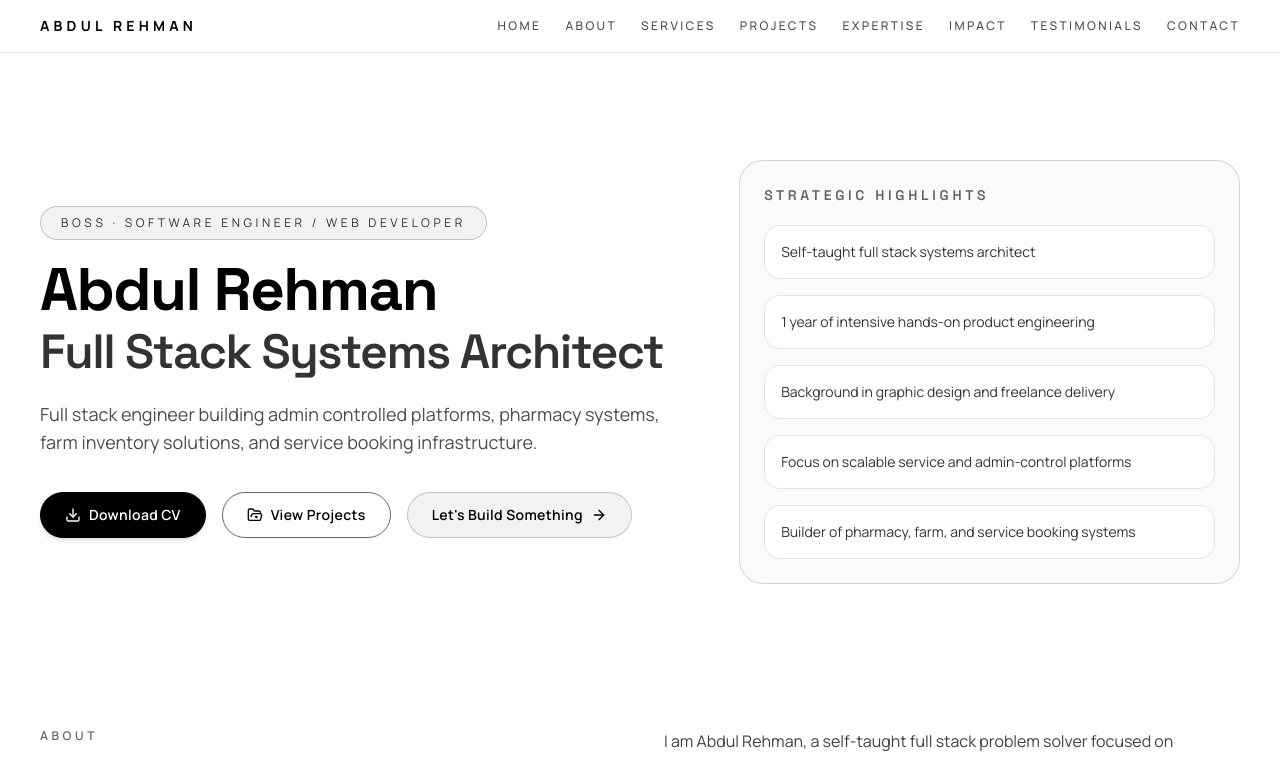
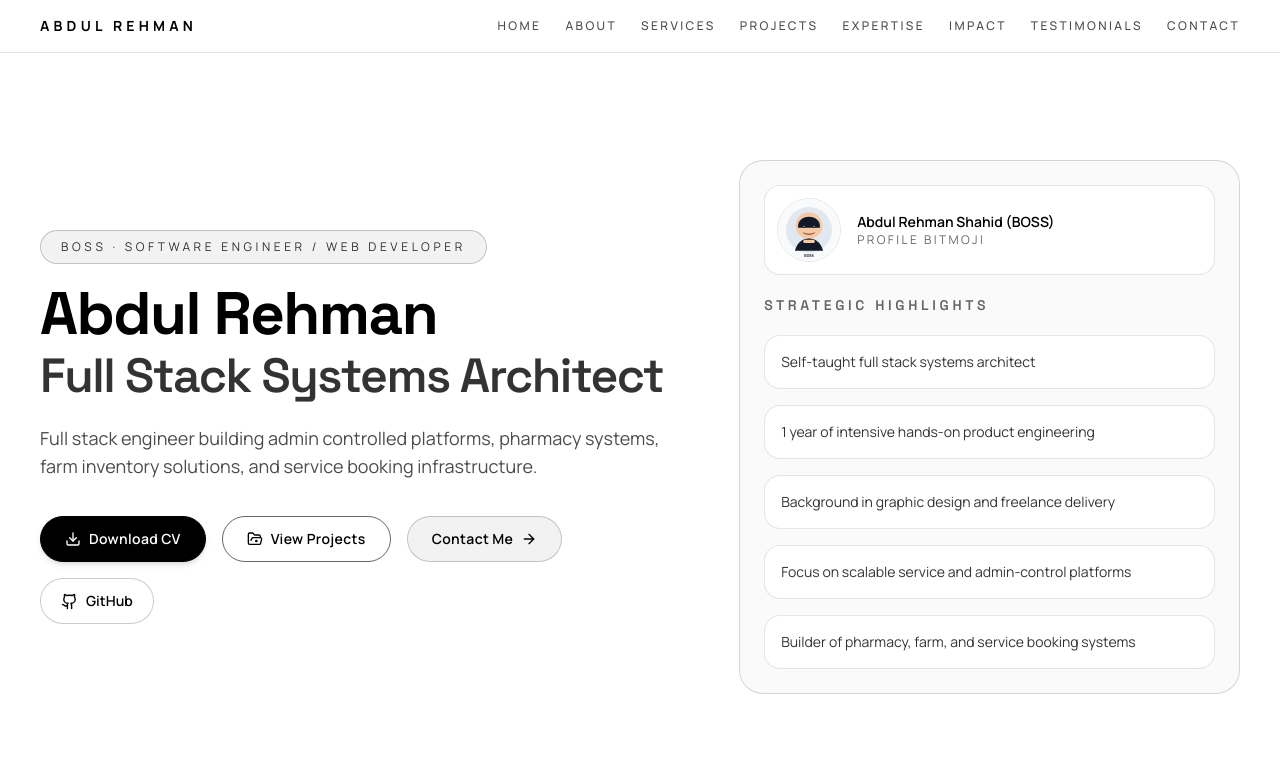
Before and after one commit to R00010/Portfolio-, a Next.js app: page / in a window 1280 px wide. Shown: the top 759 px of the page. Built offline with nearby package versions, Linux system fonts and the light colour scheme.

Commit message:
Add bitmoji profile, direct contact links, and tap-hold animations

```diff
--- a/components/ContactSection.tsx
+++ b/components/ContactSection.tsx
@@ -1,48 +1,49 @@
 'use client';
 
 import { motion } from 'framer-motion';
+import { Mail, Github } from 'lucide-react';
 import { AnimatedSection } from './AnimatedSection';
 
 export function ContactSection() {
   return (
     <AnimatedSection id="contact" className="px-6 pb-24 pt-20 lg:px-10">
-      <div className="mx-auto grid w-full max-w-7xl gap-10 rounded-[2rem] border border-black/12 bg-black/[0.02] p-8 md:p-12 lg:grid-cols-[1fr_1.1fr]">
-        <div>
-          <p className="mb-4 text-xs font-semibold uppercase tracking-[0.3em] text-black/60">Contact</p>
-          <h2 className="text-3xl font-black text-black md:text-5xl">Let&apos;s Build Your Next Platform</h2>
-          <p className="mt-5 max-w-xl text-black/70">
-            Need a scalable service platform, admin-controlled workflow system, or automation-ready web app?
-            Let’s discuss your project.
-          </p>
+      <div className="mx-auto w-full max-w-7xl rounded-[2rem] border border-black/12 bg-black/[0.02] p-8 md:p-12">
+        <p className="mb-4 text-xs font-semibold uppercase tracking-[0.3em] text-black/60">Contact</p>
+        <h2 className="text-3xl font-black text-black md:text-5xl">Let&apos;s Build Your Next Platform</h2>
+        <p className="mt-5 max-w-3xl text-black/70">
+          Need a scalable service platform, admin-controlled workflow system, or automation-ready web app?
+          Reach me directly through email or GitHub.
+        </p>
+
+        <div className="mt-8 grid gap-4 md:grid-cols-2">
+          <motion.a
+            href="mailto:abdulrehmanshahid.dev@gmail.com"
+            whileHover={{ y: -2, scale: 1.01 }}
+            whileTap={{ scale: 0.96 }}
+            className="flex items-center gap-3 rounded-2xl border border-black/15 bg-white p-5 text-black"
+          >
+            <Mail size={20} />
+            <div>
+              <p className="text-xs uppercase tracking-[0.2em] text-black/55">Email</p>
+              <p className="font-semibold">abdulrehmanshahid.dev@gmail.com</p>
+            </div>
+          </motion.a>
+
+          <motion.a
+            href="https://github.com/R00010"
+            target="_blank"
+            rel="noreferrer"
+            whileHover={{ y: -2, scale: 1.01 }}
+            whileTap={{ scale: 0.94, rotate: -2 }}
+            className="flex items-center gap-3 rounded-2xl border border-black/15 bg-white p-5 text-black"
+          >
+            <Github size={20} />
+            <div>
+              <p className="text-xs uppercase tracking-[0.2em] text-black/55">GitHub</p>
+              <p className="font-semibold">github.com/R00010</p>
+            </div>
+          </motion.a>
         </div>
-        <motion.form
-          initial={{ opacity: 0, y: 24 }}
-          whileInView={{ opacity: 1, y: 0 }}
-          viewport={{ once: true }}
-          transition={{ duration: 0.7 }}
-          className="space-y-4"
-        >
-          <label className="block text-sm text-black/70">
-            Name
-            <input type="text" placeholder="Your name" className="mt-2 w-full rounded-xl border border-black/20 bg-white px-4 py-3 text-black placeholder:text-black/40 focus:border-black focus:outline-none" />
-          </label>
-          <label className="block text-sm text-black/70">
-            Email
-            <input type="email" placeholder="you@example.com" className="mt-2 w-full rounded-xl border border-black/20 bg-white px-4 py-3 text-black placeholder:text-black/40 focus:border-black focus:outline-none" />
-          </label>
-          <label className="block text-sm text-black/70">
-            Project Details
-            <textarea rows={6} placeholder="Describe your platform, workflows, and goals..." className="mt-2 w-full rounded-xl border border-black/20 bg-white px-4 py-3 text-black placeholder:text-black/40 focus:border-black focus:outline-none" />
-          </label>
-          <motion.button
-            type="submit"
-            whileHover={{ y: -2, scale: 1.01 }}
-            whileTap={{ scale: 0.98 }}
-            className="cursor-pointer rounded-full border border-black bg-black px-6 py-3 text-sm font-semibold uppercase tracking-[0.15em] text-white transition hover:bg-black/90"
-          >
-            Submit Inquiry
-          </motion.button>
-        </motion.form>
       </div>
     </AnimatedSection>
   );
--- a/components/HeroSection.tsx
+++ b/components/HeroSection.tsx
@@ -1,7 +1,7 @@
 'use client';
 
 import { motion } from 'framer-motion';
-import { Download, ArrowRight, FolderOpenDot } from 'lucide-react';
+import { Download, ArrowRight, FolderOpenDot, Github } from 'lucide-react';
 import { heroHighlights } from '@/data/content';
 import { PrimaryButton } from './PrimaryButton';
 
@@ -30,8 +30,19 @@ export function HeroSection() {
               <span className="mr-2 inline-flex"><FolderOpenDot size={16} /></span>View Projects
             </PrimaryButton>
             <PrimaryButton href="#contact" variant="ghost">
-              Let&apos;s Build Something<span className="ml-2 inline-flex"><ArrowRight size={16} /></span>
+              Contact Me<span className="ml-2 inline-flex"><ArrowRight size={16} /></span>
             </PrimaryButton>
+
+            <motion.a
+              href="https://github.com/R00010"
+              target="_blank"
+              rel="noreferrer"
+              whileHover={{ y: -2, scale: 1.04 }}
+              whileTap={{ scale: 0.9, rotate: -8 }}
+              className="inline-flex items-center gap-2 rounded-full border border-black/20 bg-white px-5 py-3 text-sm font-semibold text-black transition hover:bg-black hover:text-white"
+            >
+              <Github size={17} /> GitHub
+            </motion.a>
           </div>
         </motion.div>
 
@@ -41,6 +52,13 @@ export function HeroSection() {
           transition={{ duration: 1, delay: 0.2, ease: 'easeOut' }}
           className="rounded-3xl border border-black/15 bg-black/[0.02] p-6"
         >
+          <div className="mb-5 flex items-center gap-4 rounded-2xl border border-black/10 bg-white p-3">
+            <img src="/bitmoji-avatar.svg" alt="Bitmoji of Abdul Rehman" className="h-16 w-16 rounded-full border border-black/10" />
+            <div>
+              <p className="text-sm font-semibold text-black">Abdul Rehman Shahid (BOSS)</p>
+              <p className="text-xs uppercase tracking-[0.2em] text-black/60">Profile Bitmoji</p>
+            </div>
+          </div>
           <h3 className="text-sm font-semibold uppercase tracking-[0.26em] text-black/60">Strategic Highlights</h3>
           <ul className="mt-5 space-y-4">
             {heroHighlights.map((item, index) => (
--- a/components/PrimaryButton.tsx
+++ b/components/PrimaryButton.tsx
@@ -2,7 +2,7 @@
 
 import { motion } from 'framer-motion';
 import Link from 'next/link';
-import { ReactNode } from 'react';
+import { ReactNode, useState } from 'react';
 
 type PrimaryButtonProps = {
   href: string;
@@ -13,6 +13,8 @@ type PrimaryButtonProps = {
 };
 
 export function PrimaryButton({ href, children, variant = 'solid', external = false, download = false }: PrimaryButtonProps) {
+  const [pressed, setPressed] = useState(false);
+
   const classes = {
     solid: 'bg-black text-white hover:bg-black/90 border-black shadow-md',
     outline: 'bg-transparent text-black border-black/60 hover:bg-black hover:text-white',
@@ -20,7 +22,15 @@ export function PrimaryButton({ href, children, variant = 'solid', external = fa
   };
 
   return (
-    <motion.div whileHover={{ y: -3, scale: 1.02 }} whileTap={{ scale: 0.98 }}>
+    <motion.div
+      whileHover={{ y: -3, scale: 1.02 }}
+      whileTap={{ scale: 0.96 }}
+      animate={{ y: pressed ? 1 : 0 }}
+      transition={{ type: 'spring', stiffness: 380, damping: 22 }}
+      onTapStart={() => setPressed(true)}
+      onTapCancel={() => setPressed(false)}
+      onTap={() => setPressed(false)}
+    >
       <Link
         href={href}
         target={external ? '_blank' : '_self'}
```
Also changed, not shown: public/bitmoji-avatar.svg (added).
